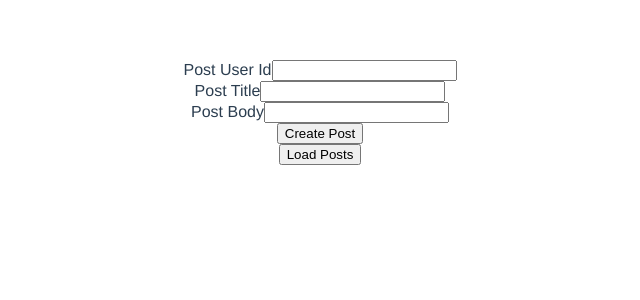
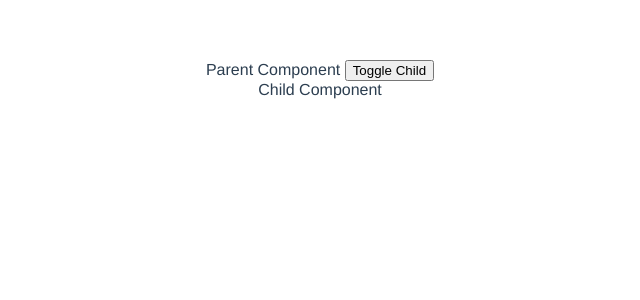
Before and after one commit to rclarian/Vue.js_3_A, a Vue app in the folder vue-components/: page / in a window 1280 px wide. Shown: the top 300 px of the page, without its empty margins (320-960 px from the left). Built offline with nearby package versions, Linux system fonts and the light colour scheme.

Commit message:
#47. Vue JS 3 Tutorial - 47 - Lifecycle Hooks - (to review again)
#47. Vue JS 3 Tutorial - 47 - Lifecycle Hooks - (to review again)

```diff
--- a/vue-components/src/App.vue
+++ b/vue-components/src/App.vue
@@ -1,19 +1,16 @@
 <template>
   <div>
-    <CreatePost/>
-    <PostList />
+    <ParentView/>
   </div>
 </template>
 
 <script>
-import PostList from './components/PostList.vue';
-import CreatePost from './components/CreatePost.vue';
+import ParentView from './components/ParentView.vue';
 
 export default {
   name: 'App',
   components: {
-    PostList,
-    CreatePost,
+    ParentView,
   },
   data() {
     return {
--- /dev/null
+++ b/vue-components/src/components/ChildView.vue
@@ -0,0 +1,39 @@
+<template>
+    <div>
+        Child Component
+    </div>
+</template>
+
+<script>
+    export default {
+        name: 'ChildView',
+        beforeCreate(){
+            console.log('Child beforeCreate()')
+        },
+        created() {
+            console.log('Child created()')
+        },
+        beforeMount() {
+            console.log('Child beforeMount()')
+        },
+        mounted() {
+            console.log('Child mounted()')
+        },
+        beforeUpdate() {
+            console.log('Child beforeUpdate()')
+        },
+        updated() {
+            console.log('Child updated()')
+        },
+        beforeUnmount() {
+            console.log('Child beforeUnmount()')
+        },
+        unmounted() {
+            console.log('Child unmounted()')
+        }
+    }
+</script>
+
+<style scoped>
+
+</style>
--- /dev/null
+++ b/vue-components/src/components/ParentView.vue
@@ -0,0 +1,50 @@
+<template>
+    <div>
+        Parent Component
+        <button @click="showChild = !showChild">Toggle Child</button>
+        <ChildView v-if="showChild"/>
+    </div>
+</template>
+
+<script>
+import ChildView from './ChildView.vue';
+    export default {
+        name: 'ParentView',
+        components: {
+            ChildView,
+        },
+        data() {
+            return {
+                showChild: true,
+            }
+        },
+        beforeCreate(){
+            console.log('Parent beforeCreate()')
+        },
+        created() {
+            console.log('Parent created()')
+        },
+        beforeMount() {
+            console.log('Parent beforeMount()')
+        },
+        mounted() {
+            console.log('Parent mounted()')
+        },
+        beforeUpdate() {
+            console.log('Parent beforeUpdate()')
+        },
+        updated() {
+            console.log('Parent updated()')
+        },
+        beforeUnmount() {
+            console.log('Parent beforeUnmount()')
+        },
+        unmounted() {
+            console.log('Parent unmounted()')
+        }
+    }
+</script>
+
+<style scoped>
+
+</style>
```
